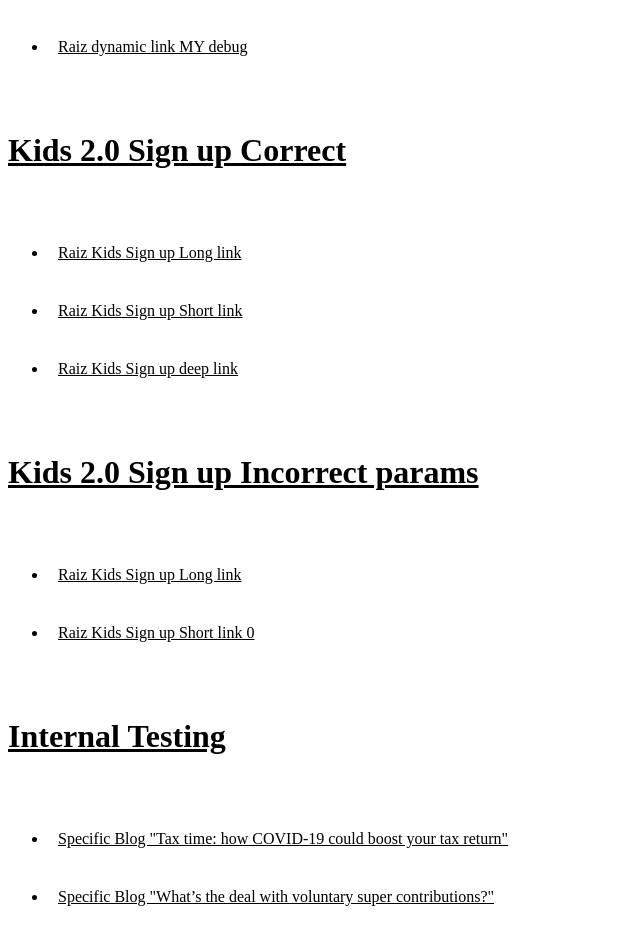
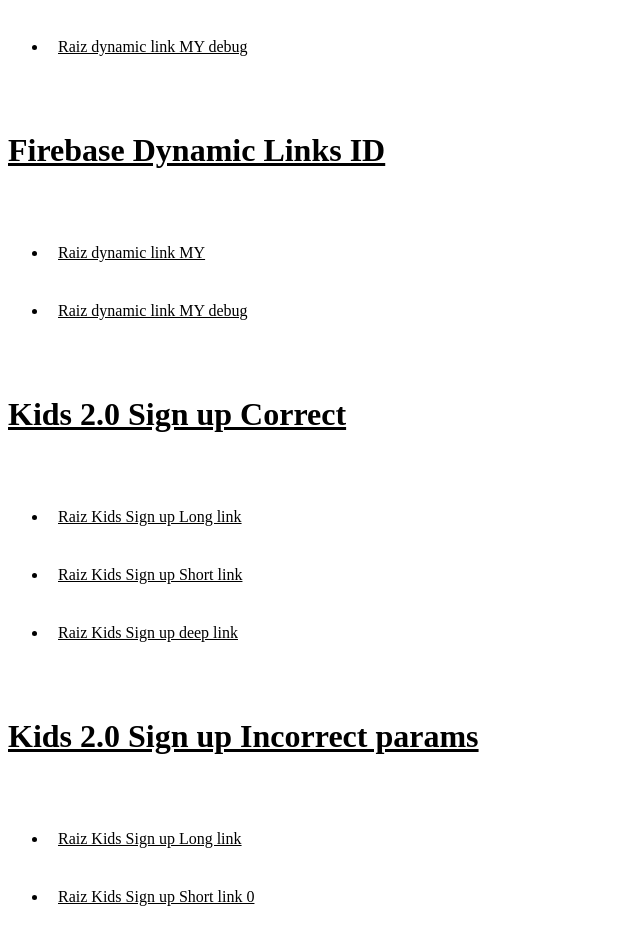
Before and after one commit to AcornsGrowAU/RaizDeeplinks, a plain HTML site: page index.html in a window 1280 px wide. Shown: the part 4947-5876 px from the top of the page, without its empty margins (0-640 px from the left). Drawn offline with Linux system fonts and the light colour scheme.

Commit message:
added ind dynamic link

```diff
--- a/index.html
+++ b/index.html
@@ -112,6 +112,12 @@
     <li><a href="https://links.raiz.com.my/XJkk?d=1">Raiz dynamic link MY debug</a></li>
 </ul>
 
+<a href="#FDL" id="FDL"><h1>Firebase Dynamic Links ID</h1></a>
+<ul>
+    <li><a href="https://link.raizinvest.id/KCkh">Raiz dynamic link MY</a></li>
+    <li><a href="https://link.raizinvest.id/KCkh?d=1">Raiz dynamic link MY debug</a></li>
+</ul>
+
 <a href="#FDL" id="FDL"><h1>Kids 2.0 Sign up Correct</h1></a>
 <ul>
     <li><a href="https://links.raizinvest.com.au/?apn=com.acornsau.android.development&ibi=com.acornsau.AcornsAU-dev&isi=1065771295&link=https%3A%2F%2Fapp.dev.raizinvest.com.au%2Fkids-signup%2F%3Fparent_user_id%3D12e79079-38d8-4af6-8773-a4c80f20b03e%26parent_user_name%3DIvan%2BMazepa%26token%3Drx6vy4-JjahsLLooB2W1yQ">Raiz Kids Sign up Long link</a></li>
```
